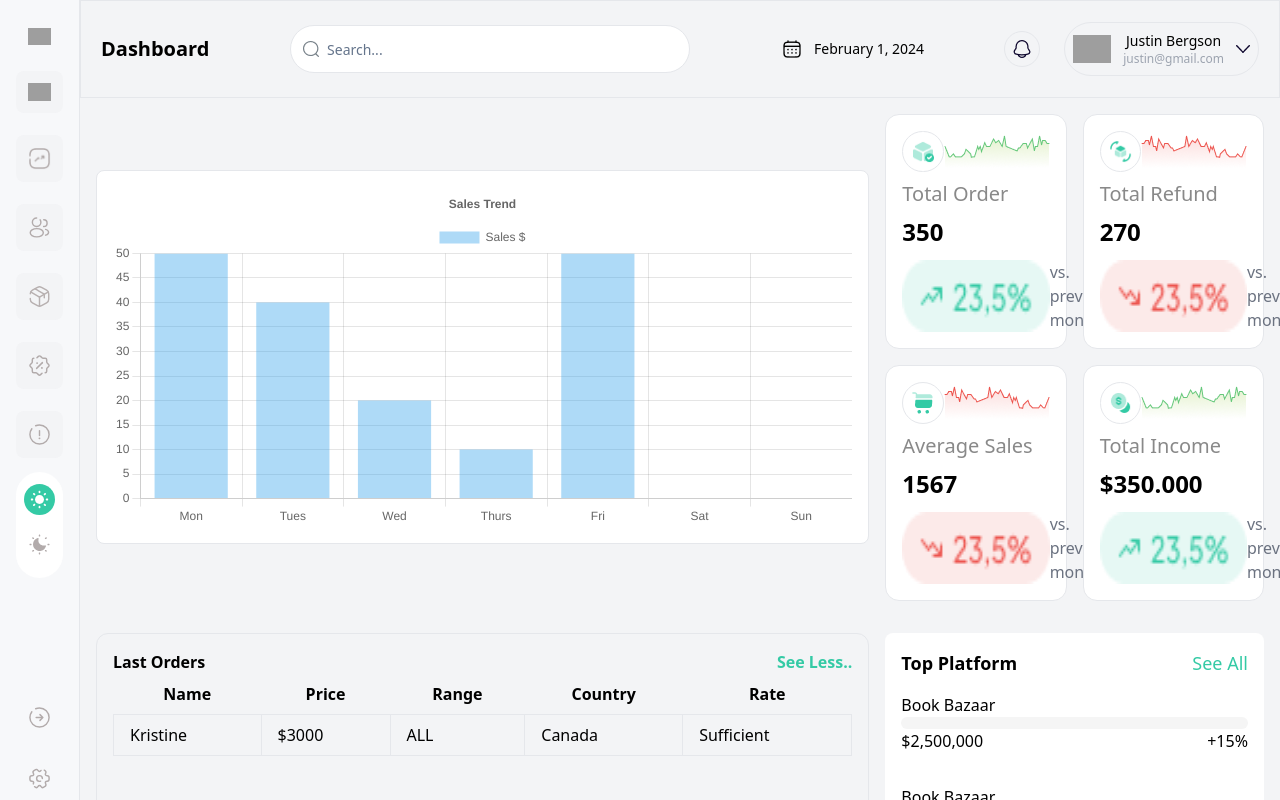
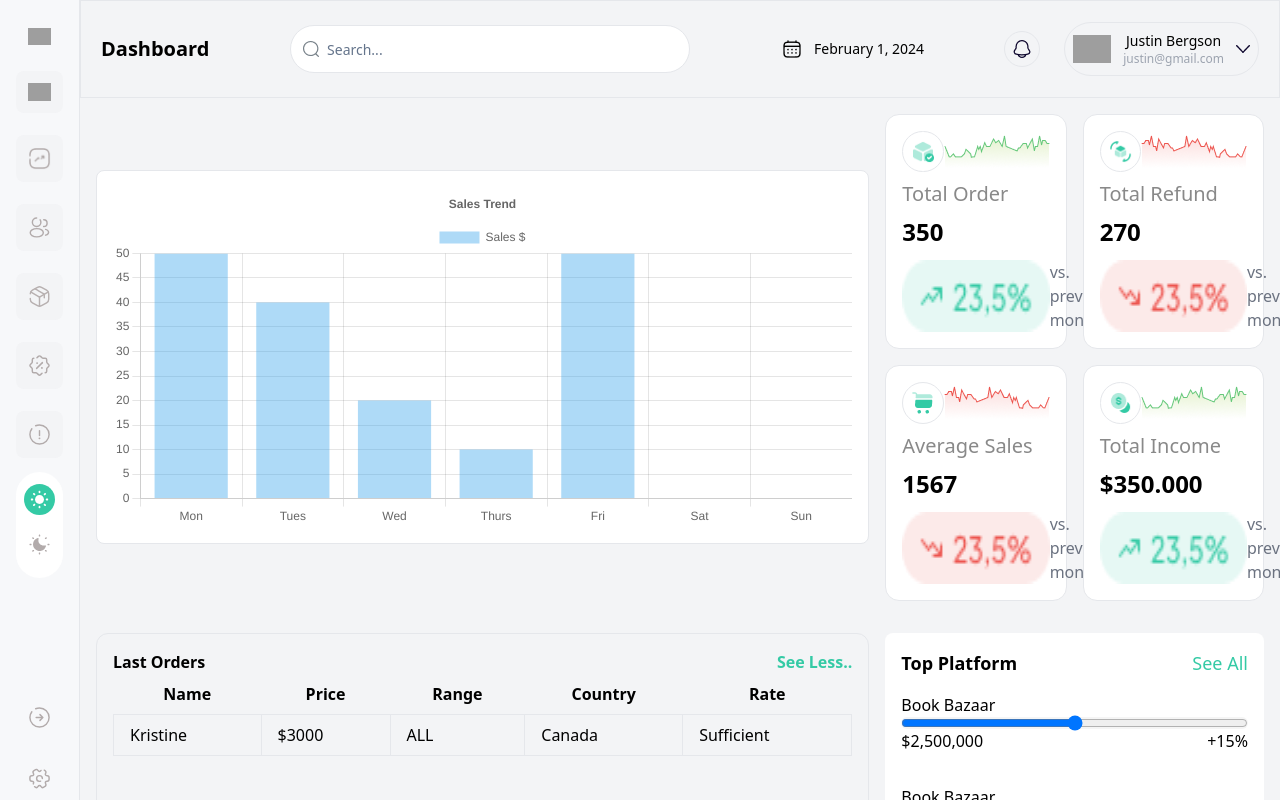
Before and after one commit to Emmanuel-Ingwe/analytics-dashh, a Next.js app: page / in a window 1280 px wide. Shown: the top 800 px of the page. Built offline with nearby package versions, Linux system fonts and the light colour scheme; grey boxes are pictures that could not be loaded.

Commit message:
add: input-rnage

```diff
--- a/components/RecentOrders.jsx
+++ b/components/RecentOrders.jsx
@@ -15,6 +15,7 @@ const RecentOrders = () => {
             <h1>{order.name}</h1>
             <div className="relative flex items-center w-full h-3 rounded-[40px] bg-[#f5f5f5]">
               <div className="">{order.style}</div>
+              <input type="range" className='w-full'/>
             </div>
             <div className="flex items-center justify-between">
               <h1 className="">{order.amount}</h1>
```
